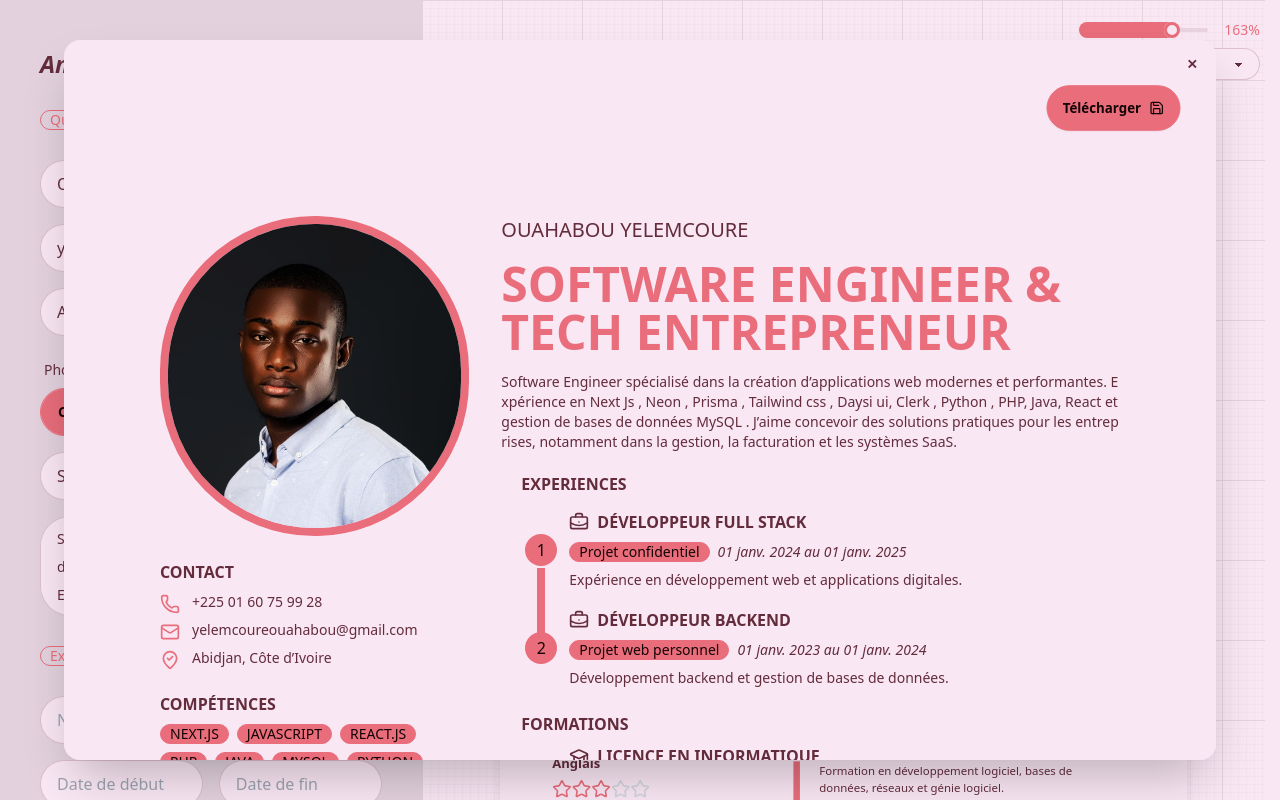
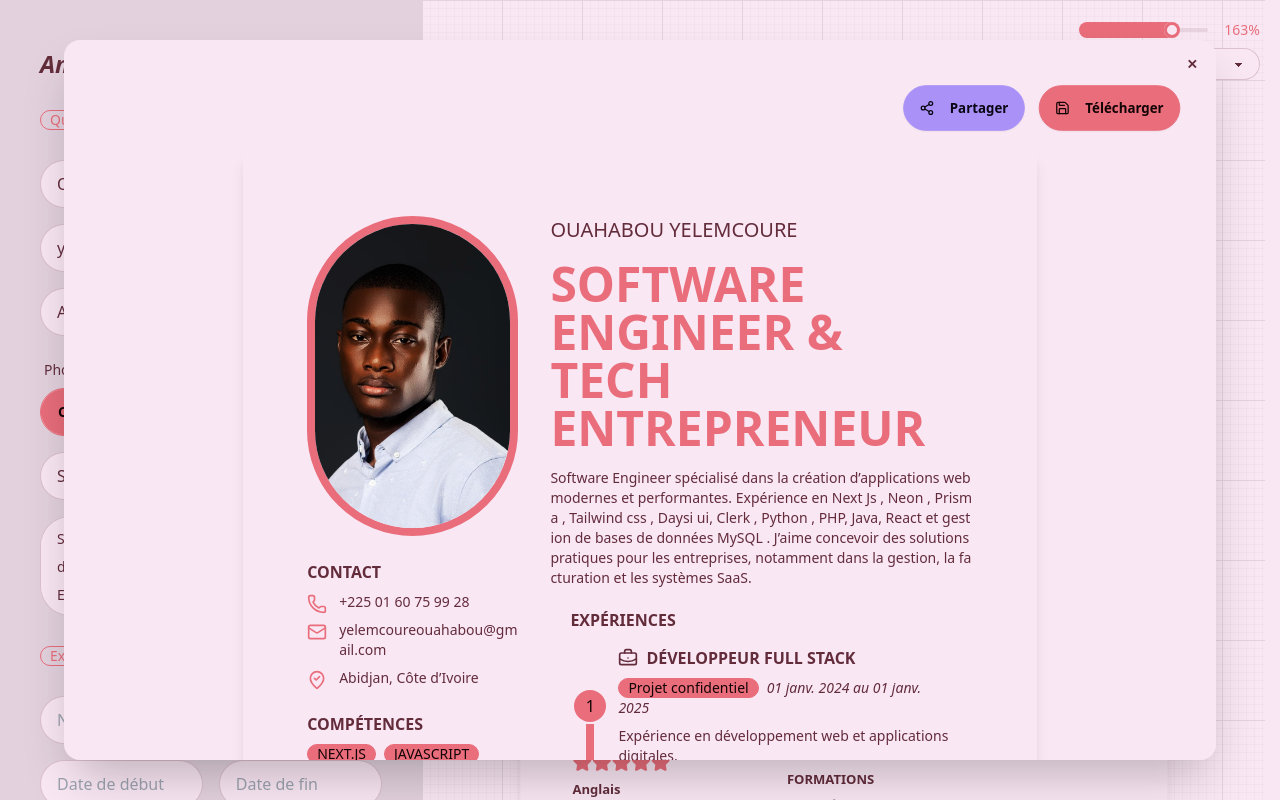
Before and after one commit to YO3CODER/CvBuilder, a Next.js app in the folder cvbuilder/: page / in a window 1280 px wide. Both pictures are taken after a click on the button "Prévisualiser". Built offline with nearby package versions, Linux system fonts and the light colour scheme.

Commit message:
Mise a jour

```diff
--- a/cvbuilder/app/components/CVPreview.tsx
+++ b/cvbuilder/app/components/CVPreview.tsx
@@ -1,5 +1,5 @@
 import { Education, Experience, Hobby, Language, PersonalDetails, Skill } from '@/type';
-import React from 'react'
+import React, { forwardRef } from 'react'
 import Image from 'next/image'
 import { BriefcaseBusiness, GraduationCap, Mail, MapPinCheckInside, Phone, Star } from 'lucide-react';
 
@@ -12,8 +12,8 @@ type Props = {
     languages: Language[];
     skills: Skill[];
     hobbies: Hobby[];
-    download?: boolean ;
-    ref?:any
+    download?: boolean;
+    ref?: any;
 }
 
 function formatDate(dateString: string): string {
@@ -38,38 +38,58 @@ const getStarRating = (proficiency: string) => {
             break;
         default:
             filledStars = 0;
-
     }
     return (
         <>
             {Array.from({ length: filledStars }, (_, index) => (
-                <Star key={index} className={`text-primary `} />
+                <Star key={index} className={`text-primary fill-primary`} />
             ))}
             {Array.from({ length: maxStars - filledStars }, (_, index) => (
                 <Star key={index + filledStars} className="text-gray-300" />
             ))}
         </>
     );
-
-
-
 }
 
-
-
-
-const CVPreview: React.FC<Props> = ({ personalDetails, file, theme, experiences, educations, languages, skills , hobbies , download , ref}) => {
+const CVPreview = forwardRef<HTMLDivElement, Props>(({
+    personalDetails,
+    file,
+    theme,
+    experiences,
+    educations,
+    languages,
+    skills,
+    hobbies,
+    download = false
+}, ref) => {
     return (
-        <div ref={ref} className={` flex p-16 w-[1200px] h-[1200px] shadow-lg ${download ? 'mb-10' : ''}`} data-theme={theme}>
-
+        <div
+            ref={ref}
+            className={`
+                flex
+                p-16
+                w-[210mm]
+                min-h-[297mm]
+                bg-base-100
+                shadow-lg
+                ${download ? '' : 'my-8'}
+            `}
+            data-theme={theme}
+            style={{
+                // Pour l'impression, forcer la hauteur exacte
+                ...(download && {
+                    height: '297mm',
+                })
+            }}
+        >
             <div className='flex flex-col w-1/3'>
-                <div className='h-80 rounded-full border-8 overflow-hidden border-primary hobbies'>
+                <div className='h-80 rounded-full border-8 overflow-hidden border-primary'>
                     {file && (
                         <Image
                             src={URL.createObjectURL(file)}
                             width={300}
                             height={300}
-                            className='w-full h-full rounded-sm object-cover '
+                            className='w-full h-full rounded-sm object-cover'
                             alt="Picture of the author"
                             onLoadingComplete={() => {
                                 if (typeof file !== 'string') {
@@ -86,46 +106,46 @@ const CVPreview: React.FC<Props> = ({ personalDetails, file, theme, experiences,
                             Contact
                         </h1>
                         <ul className='space-y-2'>
-
+                            {personalDetails.phone && (
                                 <li className='flex'>
                                     <div className='break-all text-sm relative'>
                                         <div className='ml-8'>
                                             {personalDetails.phone}
                                         </div>
-                                    {personalDetails.phone && (
                                         <div className='absolute left-0 top-0'>
                                             <Phone className='w-5 text-primary' />
                                         </div>
-                                    )}
                                     </div>
                                 </li>
+                            )}
+                            {personalDetails.email && (
                                 <li className='flex'>
                                     <div className='break-all text-sm relative'>
                                         <div className='ml-8'>
                                             {personalDetails.email}
                                         </div>
-                                    {personalDetails.email && (
                                         <div className='absolute left-0 top-0'>
                                             <Mail className='w-5 text-primary' />
                                         </div>
-                                    )}
                                     </div>
                                 </li>
+                            )}
+                            {personalDetails.address && (
                                 <li className='flex'>
                                     <div className='break-all text-sm relative'>
                                         <div className='ml-8'>
                                             {personalDetails.address}
                                         </div>
-                                    {personalDetails.address && (
                                         <div className='absolute left-0 top-0'>
                                             <MapPinCheckInside className='w-5 text-primary' />
                                         </div>
-                                    )}
                                     </div>
                                 </li>
+                            )}
                         </ul>
                     </div>
 
+                    {skills.length > 0 && (
                         <div className='mt-6'>
                             <h1 className='uppercase font-bold my-2'>
                                 Compétences
@@ -138,7 +158,9 @@ const CVPreview: React.FC<Props> = ({ personalDetails, file, theme, experiences,
                                 ))}
                             </div>
                         </div>
+                    )}
 
+                    {languages.length > 0 && (
                         <div className='mt-6'>
                             <h1 className='uppercase font-bold my-2'>
                                 Langues
@@ -146,22 +168,22 @@ const CVPreview: React.FC<Props> = ({ personalDetails, file, theme, experiences,
                             <div className='flex flex-col space-y-2'>
                                 {languages.map((lang, index) => (
                                     <div key={index}>
-                                    <span
-                                        className='capitalize font-semibold'
-                                    >
+                                        <span className='capitalize font-semibold'>
                                             {lang.language}
                                         </span>
-                                    <div className='flex mt-2 '>
+                                        <div className='flex mt-2'>
                                             {getStarRating(lang.proficiency)}
                                         </div>
                                     </div>
                                 ))}
                             </div>
                         </div>
+                    )}
 
+                    {hobbies.length > 0 && (
                         <div className='mt-6'>
                             <h1 className='uppercase font-bold my-2'>
-                        Hobies
+                                Hobbies
                             </h1>
                             <div className='flex flex-col space-y-2'>
                                 {hobbies.map((hobby, index) => (
@@ -173,56 +195,50 @@ const CVPreview: React.FC<Props> = ({ personalDetails, file, theme, experiences,
                                 ))}
                             </div>
                         </div>
+                    )}
                 </div>
-
             </div>
 
             <div className='w-2/3 ml-8'>
-
                 <div className='w-full flex flex-col space-y-4'>
+                    {personalDetails.fullName && (
                         <h1 className='uppercase text-xl'>
                             {personalDetails.fullName}
                         </h1>
+                    )}
+                    {personalDetails.postSeeking && (
                         <h2 className='uppercase text-5xl text-primary font-bold'>
                             {personalDetails.postSeeking}
                         </h2>
-                    <p className='break-all  w-full text-sm'>
+                    )}
+                    {personalDetails.description && (
+                        <p className='break-all w-full text-sm'>
                             {personalDetails.description}
                         </p>
+                    )}
                 </div>
 
-                <section
-                    className='w-full h-fit p-5'
-                >
+                <section className='w-full h-fit p-5'>
+                    {experiences.length > 0 && (
                         <div>
-                        <h1
-                            className='uppercase font-bold mb-2'
-                        >Experiences
+                            <h1 className='uppercase font-bold mb-2'>
+                                Expériences
                             </h1>
                             <ul className='steps steps-vertical space-y-3'>
                                 {experiences.map((exp, index) => (
                                     <li className='step step-primary' key={index}>
                                         <div className='text-left'>
-                                        <h2
-                                            className='flex text-md uppercase font-bold'>
+                                            <h2 className='flex text-md uppercase font-bold'>
                                                 <BriefcaseBusiness className='w-5' />
                                                 <span className='ml-2'>{exp.jobTitle}</span>
                                             </h2>
-                                        <div
-                                            className='text-sm my-2'
-                                        >
-                                            <span
-                                                className='badge badge-primary'
-                                            >
+                                            <div className='text-sm my-2'>
+                                                <span className='badge badge-primary'>
                                                     {exp.companyName}
                                                 </span>
-                                            <span
-                                                className='italic ml-2'
-                                            >
-                                                {formatDate(exp.startDate)} {" "}au {" "}
-                                                {formatDate(exp.endDate)}
+                                                <span className='italic ml-2'>
+                                                    {formatDate(exp.startDate)} au {formatDate(exp.endDate)}
                                                 </span>
-
                                             </div>
                                             <p className='text-sm'>
                                                 {exp.description}
@@ -232,36 +248,28 @@ const CVPreview: React.FC<Props> = ({ personalDetails, file, theme, experiences,
                                 ))}
                             </ul>
                         </div>
+                    )}
 
+                    {educations.length > 0 && (
                         <div className='mt-6'>
-                        <h1
-                            className='uppercase font-bold mb-2'
-                        >Formations
+                            <h1 className='uppercase font-bold mb-2'>
+                                Formations
                             </h1>
                             <ul className='steps steps-vertical space-y-3'>
                                 {educations.map((edu, index) => (
                                     <li className='step step-primary' key={index}>
                                         <div className='text-left'>
-                                        <h2
-                                            className='flex text-md uppercase font-bold'>
+                                            <h2 className='flex text-md uppercase font-bold'>
                                                 <GraduationCap className='w-5' />
                                                 <span className='ml-2'>{edu.degree}</span>
                                             </h2>
-                                        <div
-                                            className='text-sm my-2'
-                                        >
-                                            <span
-                                                className='badge badge-primary'
-                                            >
+                                            <div className='text-sm my-2'>
+                                                <span className='badge badge-primary'>
                                                     {edu.school}
                                                 </span>
-                                            <span
-                                                className='italic ml-2'
-                                            >
-                                                {formatDate(edu.startDate)}{" "} au {" "}
-                                                {formatDate(edu.endDate)}
+                                                <span className='italic ml-2'>
+                                                    {formatDate(edu.startDate)} au {formatDate(edu.endDate)}
                                                 </span>
-
                                             </div>
                                             <p className='text-sm'>
                                                 {edu.description}
@@ -271,14 +279,13 @@ const CVPreview: React.FC<Props> = ({ personalDetails, file, theme, experiences,
                                 ))}
                             </ul>
                         </div>
-
-
-
+                    )}
                 </section>
             </div>
+        </div>
+    );
+});
 
-        </div>
-    )
-}
+CVPreview.displayName = 'CVPreview';
 
-export default CVPreview
+export default CVPreview;
--- a/cvbuilder/app/page.tsx
+++ b/cvbuilder/app/page.tsx
@@ -1,5 +1,5 @@
 "use client"
-import { Eye, RotateCw, Save } from "lucide-react";
+import { Eye, RotateCw, Save, Share2 } from "lucide-react";
 import Image from "next/image";
 import PersonalDetailsForm from "./components/PersonalDetailsForm";
 import { useEffect, useRef, useState } from "react";
@@ -25,6 +25,8 @@ export default function Home() {
   const [languages, setLanguages] = useState<Language[]>(languagesPreset)
   const [skills, setSkills] = useState<Skill[]>(skillsPreset)
   const [hobbies, setHobbies] = useState<Hobby[]>(hobbiesPreset);
+  const [isSharing, setIsSharing] = useState<boolean>(false);
+  const [pdfBlob, setPdfBlob] = useState<Blob | null>(null);
 
   useEffect(() => {
     const defaultImageUrl = '/profil.jpeg'
@@ -32,9 +34,7 @@ export default function Home() {
       .then((res) => res.blob())
       .then((blob) => {
         const defaultFile = new File([blob], "profile.jpg", { type: blob.type })
-
         setFile(defaultFile)
-
       })
   }, [])
 
@@ -93,17 +93,52 @@ export default function Home() {
 
   const cvPreviewRef = useRef(null)
 
+  // Pré-générer le PDF quand le modal s'ouvre
+  const handleOpenModal = async () => {
+    const modal = document.getElementById('my_modal_3') as HTMLDialogElement;
+    if (modal) {
+      modal.showModal();
+
+      // Générer le PDF en arrière-plan
+      setIsSharing(true);
+      try {
+        const element = cvPreviewRef.current;
+        if (element) {
+          const canvas = await html2canvas(element, {
+            scale: 3,
+            useCORS: true,
+          });
+          const imgData = canvas.toDataURL('image/png');
+          const pdf = new jsPDF({
+            orientation: "portrait",
+            unit: 'mm',
+            format: "A4"
+          });
+
+          const pdfWidth = pdf.internal.pageSize.getWidth();
+          const pdfHeight = (canvas.height * pdfWidth) / canvas.width;
+          pdf.addImage(imgData, 'PNG', 0, 0, pdfWidth, pdfHeight);
+
+          const blob = pdf.output('blob');
+          setPdfBlob(blob);
+        }
+      } catch (error) {
+        console.error('Erreur lors de la pré-génération du PDF:', error);
+      } finally {
+        setIsSharing(false);
+      }
+    }
+  };
+
   const handleDownloadPdf = async () => {
     const element = cvPreviewRef.current
     if(element){
       try {
-
         const canvas = await html2canvas(element , {
           scale : 3,
           useCORS: true,
         })
         const imgData = canvas.toDataURL('image/png')
-
         const pdf = new jsPDF({
           orientation:"portrait",
           unit:'mm',
@@ -112,49 +147,125 @@ export default function Home() {
 
         const pdfWidth = pdf.internal.pageSize.getWidth()
         const pdfHeight = (canvas.height * pdfWidth) / canvas.width
-
         pdf.addImage(imgData, 'PNG', 0, 0, pdfWidth, pdfHeight);
         pdf.save(`cv.pdf`)
-
         const modal = document.getElementById('my_modal_3') as HTMLDialogElement
         if(modal){
           modal.close()
         }
-
         confetti({
              particleCount: 100,
              spread: 70 ,
              origin: {y:0.6},
              zIndex:9999
         })
-
       } catch (error) {
          console.error('Erreur lors de la génération du PDF :', error);
       }
     }
   }
 
+  const handleShare = async () => {
+    // Vérifier si le PDF est déjà généré
+    let blobToShare = pdfBlob;
+
+    if (!blobToShare) {
+      setIsSharing(true);
+      try {
+        const element = cvPreviewRef.current;
+        if (!element) throw new Error('Élément non trouvé');
+
+        const canvas = await html2canvas(element, {
+          scale: 3,
+          useCORS: true,
+        });
+
+        const imgData = canvas.toDataURL('image/png');
+        const pdf = new jsPDF({
+          orientation: "portrait",
+          unit: 'mm',
+          format: "A4"
+        });
+
+        const pdfWidth = pdf.internal.pageSize.getWidth();
+        const pdfHeight = (canvas.height * pdfWidth) / canvas.width;
+        pdf.addImage(imgData, 'PNG', 0, 0, pdfWidth, pdfHeight);
+
+        blobToShare = pdf.output('blob');
+        setPdfBlob(blobToShare);
+      } catch (error) {
+        console.error('Erreur lors de la génération du PDF:', error);
+        alert('Erreur lors de la préparation du CV');
+        setIsSharing(false);
+        return;
+      } finally {
+        setIsSharing(false);
+      }
+    }
+
+    // Créer le fichier PDF à partager
+    const pdfFile = new File([blobToShare], `CV_${personalDetails.fullName || 'candidat'}.pdf`, { type: 'application/pdf' });
+
+    try {
+      if (navigator.share && navigator.canShare && navigator.canShare({ files: [pdfFile] })) {
+        // Partager UNIQUEMENT le fichier PDF, sans texte supplémentaire
+        await navigator.share({
+          files: [pdfFile]
+        });
+
+        confetti({
+          particleCount: 150,
+          spread: 100,
+          origin: { y: 0.6 },
+          zIndex: 9999
+        });
+
+        const modal = document.getElementById('my_modal_3') as HTMLDialogElement;
+        if (modal) {
+          modal.close();
+        }
+      } else {
+        // Fallback pour les navigateurs qui ne supportent pas le partage
+        const url = URL.createObjectURL(blobToShare);
+        const a = document.createElement('a');
+        a.href = url;
+        a.download = `CV_${personalDetails.fullName || 'candidat'}.pdf`;
+        document.body.appendChild(a);
+        a.click();
+        document.body.removeChild(a);
+        URL.revokeObjectURL(url);
+
+        alert('Votre navigateur ne supporte pas le partage direct. Le CV a été téléchargé.');
+      }
+    } catch (error) {
+      console.error('Erreur lors du partage:', error);
+      if (error instanceof Error && error.name !== 'AbortError') {
+        alert('Erreur lors du partage du CV. Veuillez réessayer.');
+      }
+    }
+  };
 
   return (
     <div>
       <div className="hidden lg:block">
         <section className="flex items-center h-screen">
 
-          <div className="w-1/3 h-full p-10 bg-base-200 scrollable no-scrollbar ">
+          <div className="w-1/3 h-full p-10 bg-base-200 scrollable no-scrollbar overflow-y-auto">
             <div className="mb-4 flex justify-between items-center">
               <h1 className="text-2xl font-bold italic">
                 Ami
                 <span className="text-primary">rah</span>
-
               </h1>
 
-              <button className="btn btn-primary" onClick={() => (document.getElementById('my_modal_3') as HTMLDialogElement).showModal()}>
-                Prévisualiser
-                <Eye className="w-4" />
-              </button>
+              <div className="flex gap-2">
+                <button className="btn btn-primary" onClick={handleOpenModal}>
+                  Prévisualiser
+                  <Eye className="w-4" />
+                </button>
+              </div>
             </div>
 
-            <div className="flex  flex-col gap-6 rounded-lg">
+            <div className="flex flex-col gap-6 rounded-lg">
 
               <div className="flex justify-between items-center">
                 <h1 className="badge badge-primary badge-outline">Qui êtes-vous ?</h1>
@@ -184,7 +295,6 @@ export default function Home() {
                 experience={experiences}
                 setExperiences={setExperience}
               />
-
 
               <div className="flex justify-between items-center">
                 <h1 className="badge badge-primary badge-outline">Éducations</h1>
@@ -240,17 +350,13 @@ export default function Home() {
                   <HobbyForm hobbies={hobbies} setHobbies={setHobbies} />
                 </div>
 
-
-
               </div>
-
 
             </div>
 
           </div>
 
-          <div className="w-2/3 h-full bg-base-100 bg-[url('/file.svg')] bg-cover  bg-center scrollable-preview relative">
-
+          <div className="w-2/3 h-full bg-base-100 bg-[url('/file.svg')] bg-cover bg-center scrollable-preview relative overflow-hidden">
 
             <div className="flex items-center justify-center fixed z-[9999] top-5 right-5">
               <input
@@ -276,9 +382,10 @@ export default function Home() {
             </select>
 
             <div
-              className="flex justify-center items-center"
+              className="flex justify-center items-center min-h-full"
               style={{
-                transform: `scale(${zoom / 200})`
+                transform: `scale(${zoom / 200})`,
+                transformOrigin: "center center"
               }}
             >
               <CVPreview
@@ -290,7 +397,6 @@ export default function Home() {
                 languages={languages}
                 hobbies={hobbies}
                 skills={skills}
-
               />
             </div>
 
@@ -298,25 +404,38 @@ export default function Home() {
 
         </section>
 
-
-
-
         <dialog id="my_modal_3" className="modal">
-          <div className="modal-box w-full max-w-6xl mx-auto px-4 sm;px-6 lg:px-8">
+          <div className="modal-box w-full max-w-6xl mx-auto px-4 sm:px-6 lg:px-8">
             <form method="dialog">
-              {/* if there is a button in form, it will close the modal */}
               <button className="btn btn-sm btn-circle btn-ghost absolute right-2 top-2">✕</button>
             </form>
 
             <div className="mt-5">
-              <div className="flex justify-end mb-5">
+              <div className="flex justify-end mb-5 gap-2">
+                <button
+                  onClick={handleShare}
+                  className="btn btn-secondary"
+                  disabled={isSharing}
+                >
+                  {isSharing ? (
+                    <>
+                      <span className="loading loading-spinner loading-sm"></span>
+                      Préparation...
+                    </>
+                  ) : (
+                    <>
+                      <Share2 className="w-4 mr-2" />
+                      Partager
+                    </>
+                  )}
+                </button>
                 <button onClick={handleDownloadPdf} className="btn btn-primary">
+                  <Save className='w-4 mr-2' />
                   Télécharger
-                  <Save className='w-4' />
                 </button>
               </div>
 
-              <div className="w-full max-x-full overflow-auto">
+              <div className="w-full max-w-full overflow-auto">
                 <div className="w-full max-w-full flex justify-center items-center">
                   <CVPreview
                     personalDetails={personalDetails}
@@ -329,7 +448,6 @@ export default function Home() {
                     skills={skills}
                     download={true}
                     ref={cvPreviewRef}
-
                   />
                 </div>
               </div>
```
Lines whose indentation alone changed are shown as unchanged.
